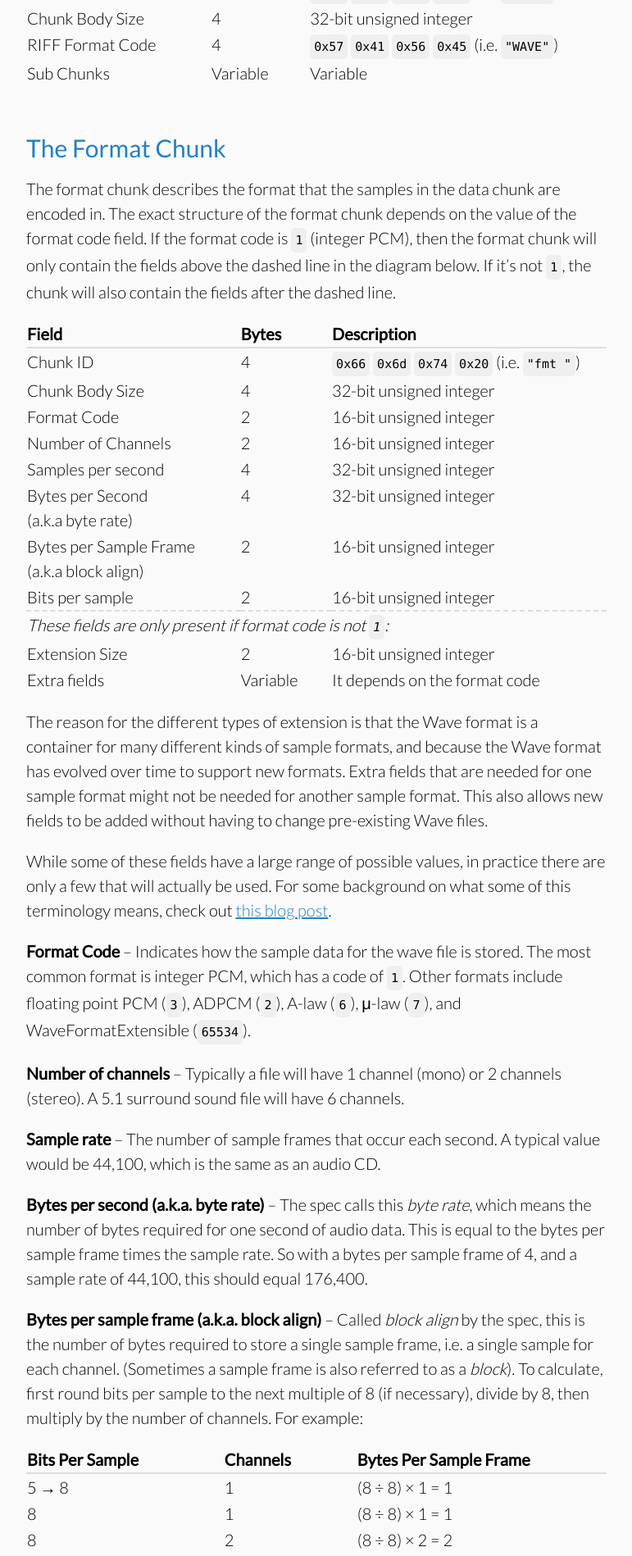
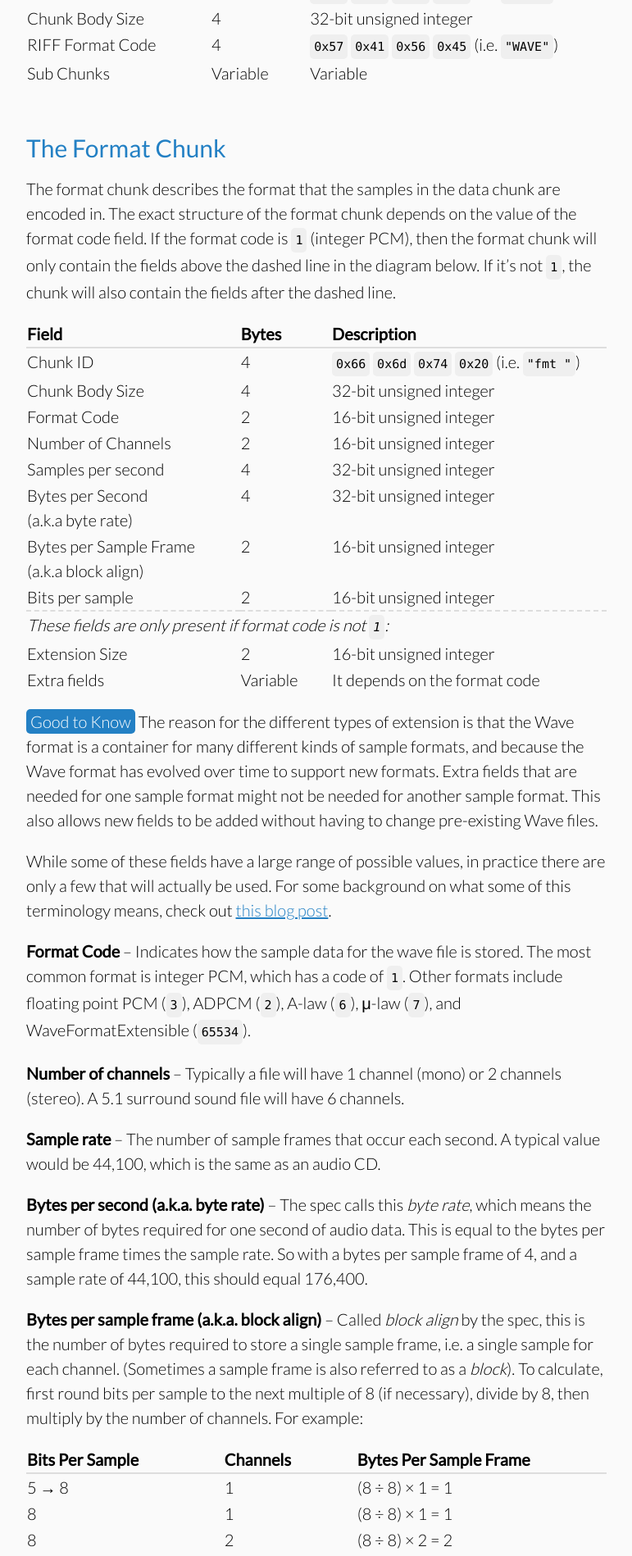
Before and after one commit to jstrait/wavefile, a Jekyll site: the page built from how_wave_files_work.html, in a window 1280 px wide. Shown: the part 3843-5741 px from the top of the page at 82% size, without its empty margins (254-1025 px from the left). Built offline with Jekyll 4.4.1, drawn with Linux system fonts in a browser that asks for light colours; some web fonts are replaced.

Commit message:
Experimenting with new "Good to Know" tag

```diff
--- a/how_wave_files_work.html
+++ b/how_wave_files_work.html
@@ -150,7 +150,7 @@ and Data Specifications 1.0, August 1991</a></li>
       </tr>
     </table>
   </div>
-  <p>The reason for the different types of extension is that the Wave format is a container for many different kinds of sample formats, and because the Wave format has evolved over time to support new formats. Extra fields that are needed for one sample format might not be needed for another sample format. This also allows new fields to be added without having to change pre-existing Wave files.</p>
+  <p><span class="tag-good-to-know">Good to Know</span> The reason for the different types of extension is that the Wave format is a container for many different kinds of sample formats, and because the Wave format has evolved over time to support new formats. Extra fields that are needed for one sample format might not be needed for another sample format. This also allows new fields to be added without having to change pre-existing Wave files.</p>
   <p>While some of these fields have a large range of possible values, in practice there are only a few that will actually be used. For some background on what some of this terminology means, check out <a href="https://www.joelstrait.com/digital_audio_primer/">this blog post</a>.</p>
   <p><strong>Format Code</strong> &ndash; Indicates how the sample data for the wave file is stored. The most common format is integer PCM, which has a code of <code>1</code>. Other formats include floating point PCM (<code>3</code>), ADPCM (<code>2</code>), A-law (<code>6</code>), &mu;-law (<code>7</code>), and WaveFormatExtensible (<code>65534</code>).</p>
   <p><strong>Number of channels</strong> &ndash; Typically a file will have 1 channel (mono) or 2 channels (stereo). A 5.1 surround sound file will have 6 channels.</p>
--- a/wavefile.css
+++ b/wavefile.css
@@ -120,6 +120,15 @@ span.highlight {
 .tag-important {
   display: inline-block;
   background: #ff4d4d;
+  color: #fff;
+  padding-left: 0.25rem;
+  padding-right: 0.25rem;
+  border-radius: 0.25rem;
+}
+
+.tag-good-to-know {
+  display: inline-block;
+  background: #2380c4;
   color: #fff;
   padding-left: 0.25rem;
   padding-right: 0.25rem;
```
